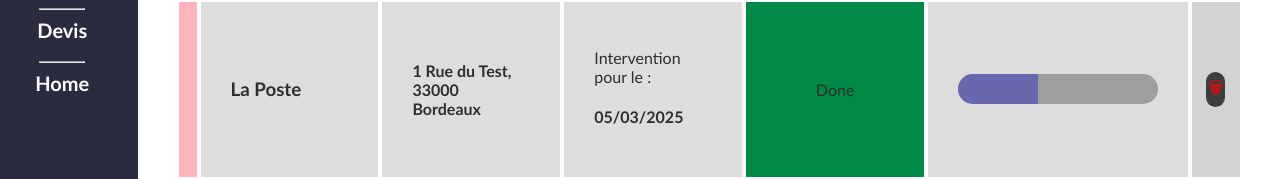
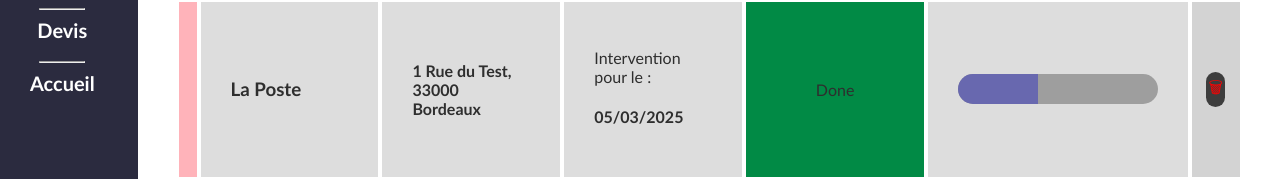
Before and after one commit to dday33480/BILL-CRM, a React (Create React App) app: page / in a window 1280 px wide. Shown: the part 180-359 px from the top of the page. Built offline with nearby package versions, Linux system fonts and the light colour scheme; the HTML template or start-up script is replaced by a standard one.

Commit message:
feat: Adds Home page link to logo click

```diff
--- a/src/components/Nav.js
+++ b/src/components/Nav.js
@@ -7,7 +7,7 @@ const Nav = () => {
     return (
         <nav>
             <div className="logo-container">
-                <img src={logo} alt="logo" />
+                <img src={logo} alt="logo" onClick={ () => navigate("/") } />
             </div>
             <div className="controls-container">
                 <div className="icon" onClick={() => navigate('/jobs')}>
@@ -19,7 +19,7 @@ const Nav = () => {
                 </div>
                 <hr />
                 <div className="icon" onClick={() => navigate('/')}>
-                    Home
+                    Accueil
                 </div>
             </div>
         </nav>
```
